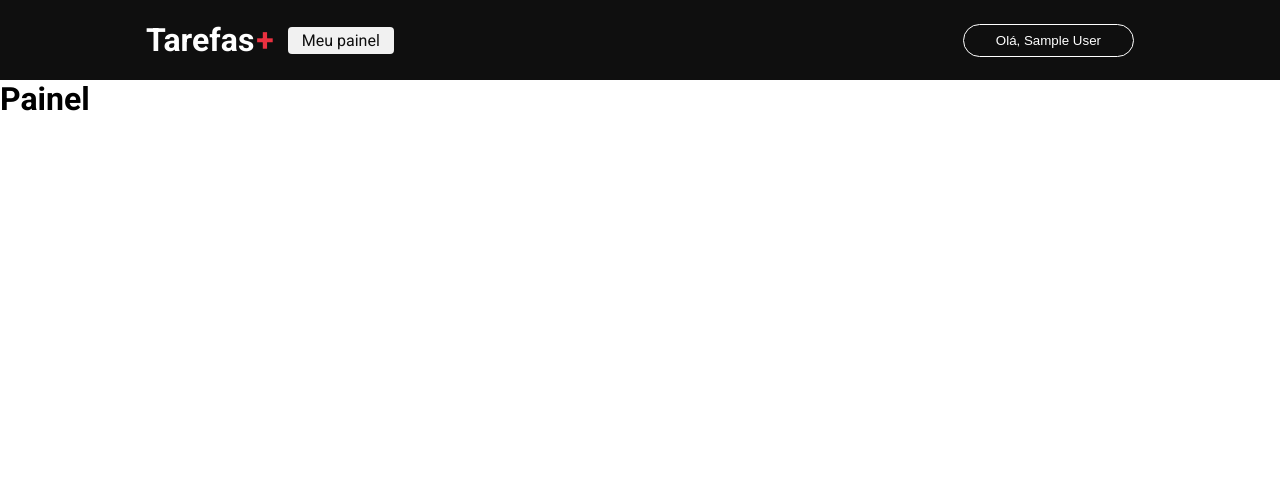
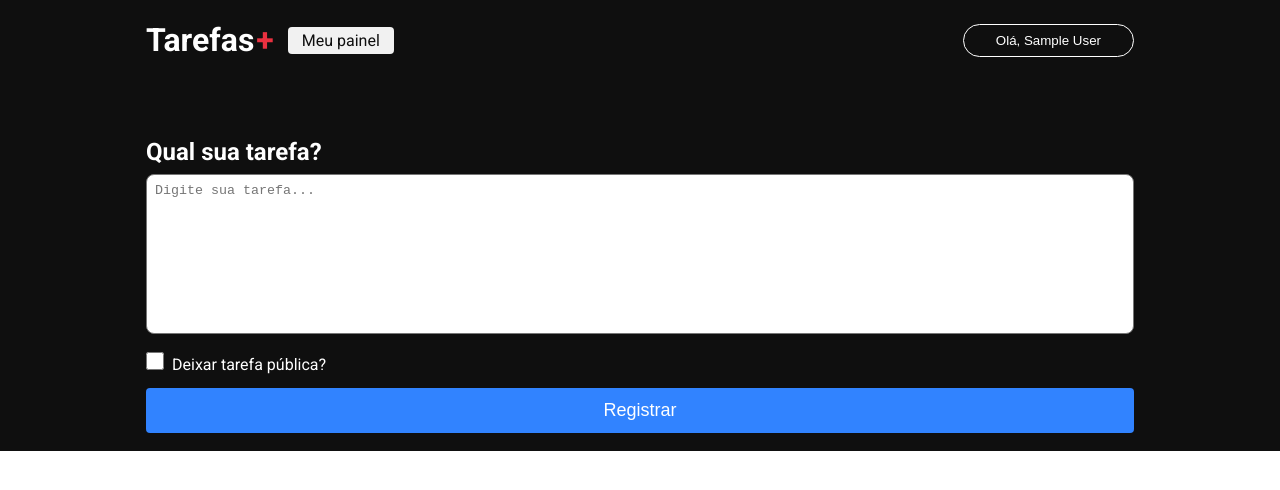
Before and after one commit to MarcioJorgeMelo/tarefas-nextJS, a Next.js app: page /dashboard in a window 1280 px wide. Shown: the top 490 px of the page. Built offline with nearby package versions, Linux system fonts and the light colour scheme; no server answers; sample sign-in values are in the browser's storage.

Commit message:
feat[Dashboard]: create top side's dashboard page

```diff
--- /dev/null
+++ b/src/components/textArea/index.tsx
@@ -0,0 +1,6 @@
+import { HTMLProps } from 'react';
+import styles from './style.module.css';
+
+export function TextArea({ ...rest }: HTMLProps<HTMLTextAreaElement>) {
+    return <textarea className={styles.textarea} { ...rest }></textarea>
+}
--- /dev/null
+++ b/src/components/textArea/style.module.css
@@ -0,0 +1,9 @@
+
+.textarea {
+    width: 100%;
+    resize: none;
+    height: 160px;
+    border-radius: 8px;
+    outline: none;
+    padding: 8px;
+}
--- a/src/pages/dashboard/index.tsx
+++ b/src/pages/dashboard/index.tsx
@@ -3,6 +3,7 @@
 import Head from 'next/head';
 
 import { getSession } from "next-auth/react"
+import { TextArea } from '@/components/textArea';
 
 export default function Dashboard() {
     return (
@@ -11,7 +12,29 @@
                 <title>Meu painel de tarefas</title>
             </Head>
 
-            <h1>Painel</h1>
+            <main className={styles.main}>
+                <section className={styles.content}>
+                    <div className={styles.contentForm}>
+                        <h1 className={styles.title}>Qual sua tarefa?</h1>
+
+                        <form>
+                            <TextArea placeholder='Digite sua tarefa...'/>
+                            <div className={styles.checkboxArea}>
+                                <input
+                                    type="checkbox"
+                                    className={styles.checkbox}
+                                />
+
+                                <label>Deixar tarefa pública?</label>
+                            </div>
+
+                            <button type='submit' className={styles.button}>
+                                Registrar
+                            </button>
+                        </form>
+                    </div>
+                </section>
+            </main>
         </div>
     )
 }
--- a/src/pages/dashboard/styles.module.css
+++ b/src/pages/dashboard/styles.module.css
@@ -0,0 +1,49 @@
+
+.container {
+    width: 100%;
+}
+
+.content {
+    background-color: #0f0f0f;
+    width: 100%;
+    display: flex;
+    align-items: center;
+    justify-content: center;
+}
+
+.contentForm {
+    max-width: 1024px;
+    width: 100%;
+    padding: 0 18px;
+    padding-bottom: 18px;
+    margin-top: 58px;
+}
+
+.title {
+    color: #fff;
+    margin-bottom: 8px;
+}
+
+.checkboxArea {
+    margin: 14px 0;
+}
+
+.checkboxArea label {
+    margin-left: 8px;
+    color: #fff;
+}
+
+.checkbox {
+    width: 18px;
+    height: 18px;
+}
+
+.button {
+    width: 100%;
+    border: 0;
+    border-radius: 4px;
+    color: #fff;
+    background-color: #3183ff;
+    padding: 12px 0;
+    font-size: 18px;
+}
```
